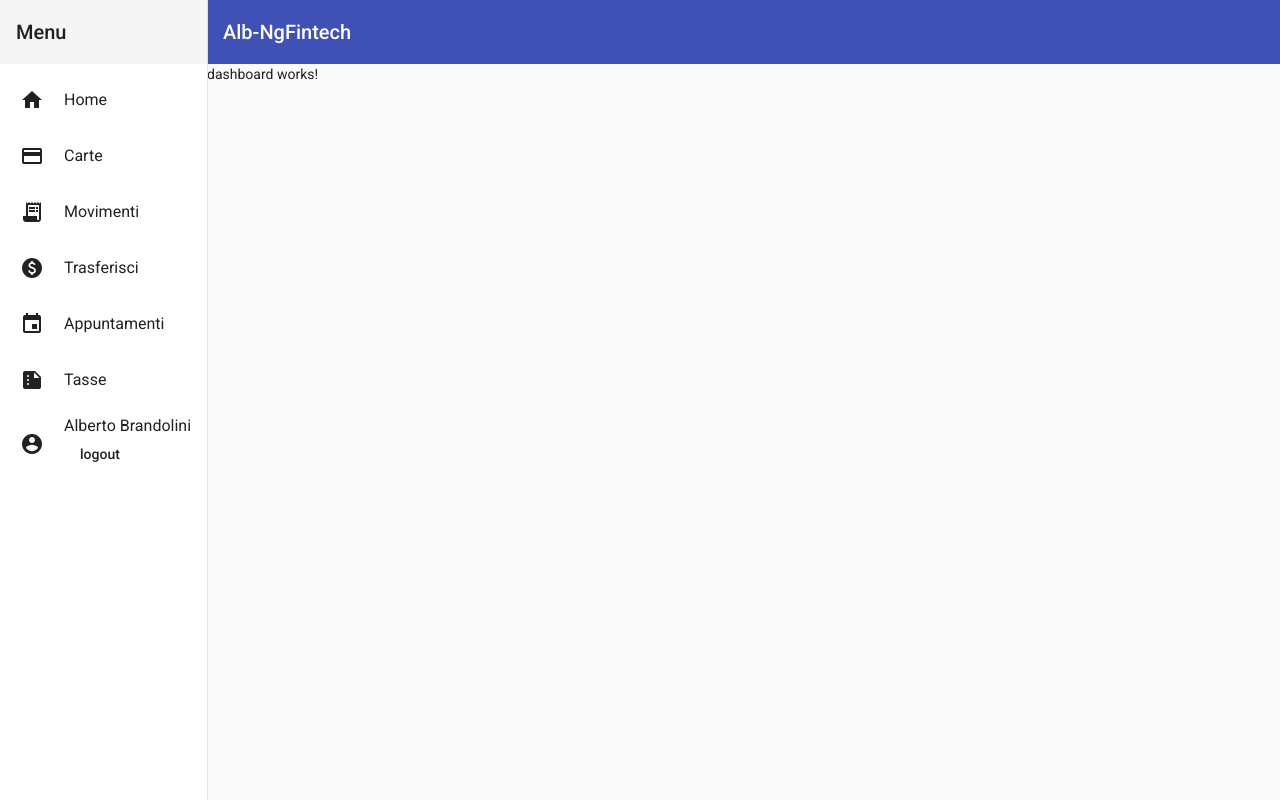
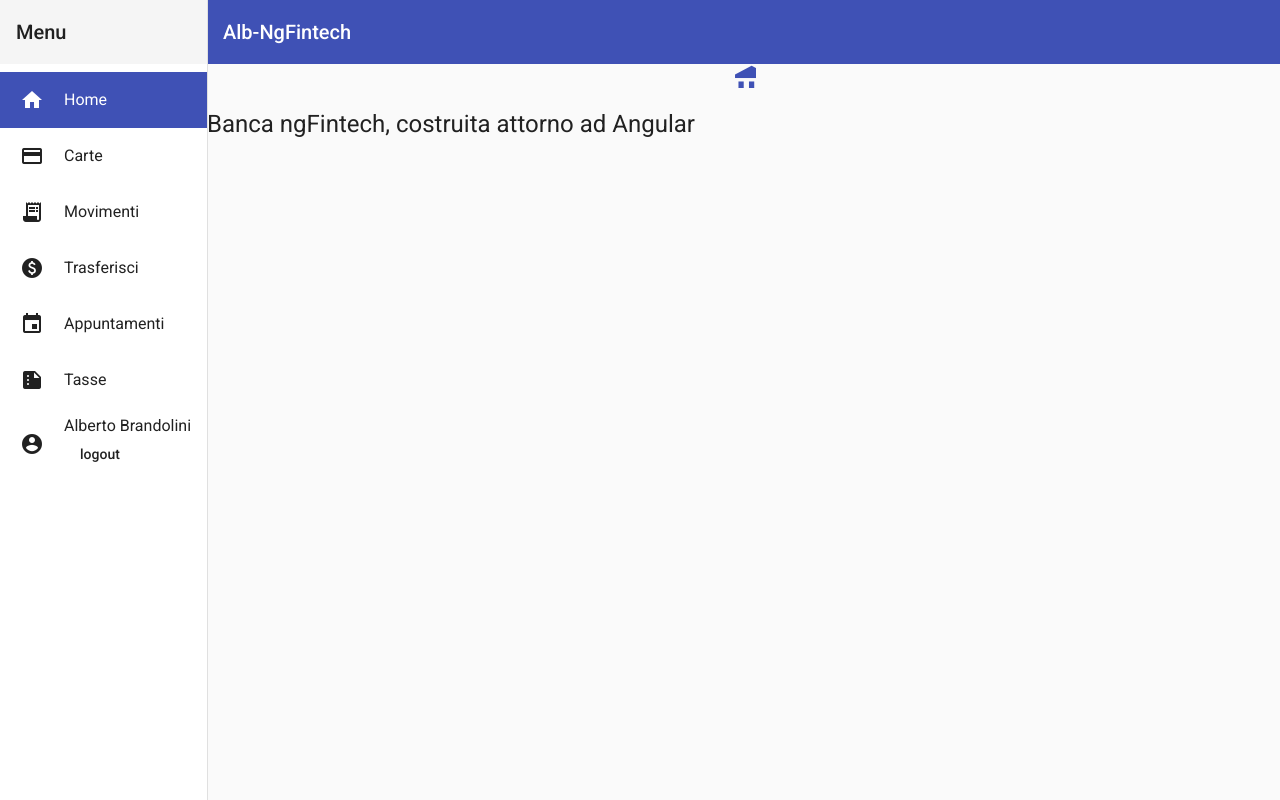
Before and after one commit to ArcticBlueOrange/ng-fintech-albe, an Angular app: page /dashboard in a window 1280 px wide. Built offline with nearby package versions, Linux system fonts and the light colour scheme.

Commit message:
routing-base-done

```diff
--- a/src/app/shared/menu/menu.component.html
+++ b/src/app/shared/menu/menu.component.html
@@ -13,6 +13,7 @@ style="height: 100%"
   *ngFor="let item of items"
   [routerLink]="item.link"
   routerLinkActive="link-active"
+  [routerLinkActiveOptions]="{exact:true}"
   >
     <mat-icon matListIcon>
       {{item.icon}}
@@ -24,6 +25,8 @@ style="height: 100%"
 
 <mat-list-item
   routerLink="login"
+  routerLinkActive="link-active"
+  [routerLinkActiveOptions]="{exact:true}"
 >
   <mat-icon matListIcon>account_circle</mat-icon>
   <div matLine>
--- a/src/app/shared/menu/menu.component.ts
+++ b/src/app/shared/menu/menu.component.ts
@@ -1,4 +1,5 @@
 import { Component, OnInit } from '@angular/core';
+import { Router } from '@angular/router';
 
 @Component({
   selector: 'alb-menu',
@@ -9,20 +10,21 @@ import { Component, OnInit } from '@angular/core';
 export class MenuComponent implements OnInit {
 
   items = [
-    { name: "home", link: "", icon: "home", },
+    { name: "home", link: "dashboard", icon: "home", },
     { name: "carte", link: "dashboard/cards", icon: "credit_card", },
     { name: "movimenti", link: "dashboard/movements", icon: "receipt_long", },
     { name: "trasferisci", link: "dashboard/transfer", icon: "paid", },
     { name: "appuntamenti", link: "dashboard/appointments", icon: "events", },
-    { name: "tasse", link: "", icon: "summarize", },
+    { name: "tasse", link: "dashboard/taxes", icon: "summarize", },
   ]
   user: string = "Alberto Brandolini"
-  constructor() { }
+  constructor(private router: Router) { }
 
   ngOnInit(): void { }
 
   onLogOut() {
     console.log(this.user);
+    this.router.navigate(['login']);
   }
   onUser() {
     console.log(this.user);
--- a/src/app/views/appointments/appointments.component.html
+++ b/src/app/views/appointments/appointments.component.html
@@ -1,4 +1,6 @@
-<mat-drawer-container>
+<mat-drawer-container
+  style="height: 100%;"
+  >
 
   <mat-drawer-content>
     <alb-address-selector
--- a/src/app/views/dashboard/dashboard-routing.module.ts
+++ b/src/app/views/dashboard/dashboard-routing.module.ts
@@ -8,6 +8,7 @@ const routes: Routes = [
   { path: 'movements', loadChildren: () => import('../movements/movements.module').then(m => m.MovementsModule) },
   { path: 'transfer', loadChildren: () => import('../transfer/transfer.module').then(m => m.TransferModule) },
   { path: 'appointments', loadChildren: () => import('../appointments/appointments.module').then(m => m.AppointmentsModule) },
+  { path: 'taxes', loadChildren: () => import('../taxes/taxes.module').then(m => m.TaxesModule) },
 ];
 
 @NgModule({
--- a/src/app/views/dashboard/dashboard.component.html
+++ b/src/app/views/dashboard/dashboard.component.html
@@ -1 +1,11 @@
-<p>dashboard works!</p>
+<div
+  class="company-logo"
+  >
+  <mat-icon>account_balance</mat-icon>
+</div>
+
+<br>
+
+<h1>
+  Banca ngFintech, costruita attorno ad Angular
+</h1>
--- a/src/app/views/dashboard/dashboard.module.ts
+++ b/src/app/views/dashboard/dashboard.module.ts
@@ -3,6 +3,8 @@ import { CommonModule } from '@angular/common';
 
 import { DashboardRoutingModule } from './dashboard-routing.module';
 import { DashboardComponent } from './dashboard.component';
+
+import { MaterialModule } from 'src/app/shared/material/material.module';
 
 
 @NgModule({
@@ -11,7 +13,8 @@ import { DashboardComponent } from './dashboard.component';
   ],
   imports: [
     CommonModule,
-    DashboardRoutingModule
+    DashboardRoutingModule,
+    MaterialModule,
   ]
 })
 export class DashboardModule { }
--- /dev/null
+++ b/src/app/views/taxes/taxes-routing.module.ts
@@ -0,0 +1,11 @@
+import { NgModule } from '@angular/core';
+import { RouterModule, Routes } from '@angular/router';
+import { TaxesComponent } from './taxes.component';
+
+const routes: Routes = [{ path: '', component: TaxesComponent }];
+
+@NgModule({
+  imports: [RouterModule.forChild(routes)],
+  exports: [RouterModule]
+})
+export class TaxesRoutingModule { }
--- /dev/null
+++ b/src/app/views/taxes/taxes.component.html
@@ -0,0 +1 @@
+<p>taxes works!</p>
--- /dev/null
+++ b/src/app/views/taxes/taxes.component.ts
@@ -0,0 +1,16 @@
+import { Component, OnInit } from '@angular/core';
+
+@Component({
+  selector: 'alb-taxes',
+  templateUrl: './taxes.component.html',
+  styles: [
+  ]
+})
+export class TaxesComponent implements OnInit {
+
+  constructor() { }
+
+  ngOnInit(): void {
+  }
+
+}
--- a/src/styles.scss
+++ b/src/styles.scss
@@ -1,6 +1,7 @@
 /* You can add global styles to this file, and also import other style files */
 
 @import "@angular/material/prebuilt-themes/indigo-pink.css";
+// @import "@angular/material/core/theming/_theming.css";
 html,
 body {
   height: 100%;
@@ -61,6 +62,22 @@ body {
 }
 
 .link-active {
-  // border: 1px solid orange;
-  // border: 1px solid teal;
+  background-color: #3f51b5 !important;
+  > * {
+    color: white !important;
+  }
 }
+
+.company-logo {
+  margin: auto;
+  display: flex;
+  justify-content: space-around;
+  // outline: 1px solid salmon;
+  // height: 300%;
+  > mat-icon {
+    font-size: 300%;
+    color: #3f51b5;
+  }
+}
+
+// mat-list-item { }
```
Also changed, not shown: src/app/views/taxes/taxes.module.ts (added, +17 -0 lines).
